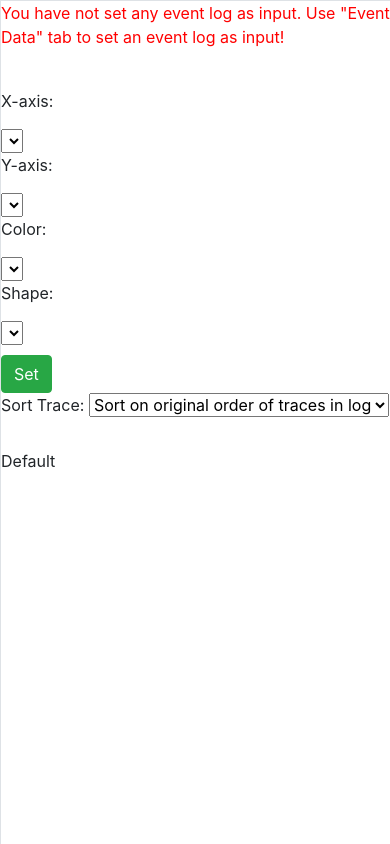
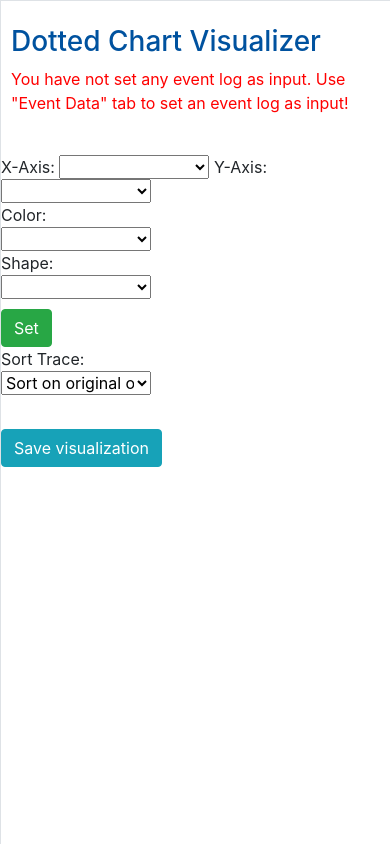
Before and after one commit to ari-zhu/dotted-chart-visualizer, a Django app: page /dotted_chart_visualizer/ in a window 390 px wide. Run offline with Django 3.2, Linux system fonts and the light colour scheme; lists and menus that the app fills with data are empty; some libraries are stand-ins or nearby versions.

Commit message:
CSS applied

```diff
--- a/UIFramework_pm4py-master/templates/dcv.html
+++ b/UIFramework_pm4py-master/templates/dcv.html
@@ -10,11 +10,12 @@
 </head>
 
 <body>
+<h3 class="mt-4" style="color:#00529F;padding-left: 10px;">Dotted Chart Visualizer</h3>
 <!-- Shows name of file currently in use at top of page-->
 {% if fatal_error_message %}
-    <p style="color:red;"> {{ fatal_error_message }} </p>
+    <p style="color:red;padding-left: 10px;"> {{ fatal_error_message }} </p>
 {% else %}
-    <p style="color:green;"> {{log_name}} is used as input.</p>
+    <p style="color:green;padding-left: 10px;"> {{log_name}} is used as input.</p>
 {% endif %}
 
 {% if error_message %}
@@ -24,12 +25,13 @@
 
 <!-- Dropdown menu selections -->
 <br>
-<div class="row">
-  <div class=" col-sm-6 col-md-7 col-lg-8">
+<div id = "boxes">
+  <div id = "leftbox"></div>
+  <div id = "middlebox">
     <form  name="choice" action="" method = "POST">
       {% csrf_token %}
-        <p>X-axis:</p>
-        <select name="xaxis_choice">
+        <label2 for="xaxis_choice">X-Axis:</label2>
+        <select name="xaxis_choice" style="width:150px; max-width: 100%;">
 
           {% if default_label_list %}
             {% for attr in attribute_list %}
@@ -52,9 +54,9 @@
           {% endif %}
 
         </select>
-
-        <p>Y-axis:</p>
-        <select name="yaxis_choice">
+        <label2 for="yaxis_choice">Y-Axis:</label2>
+        <br>
+        <select name="yaxis_choice" style="width:150px; max-width: 100%;">
           {% if default_label_list %}
             {% for attr in attribute_list %}
               {% if attr ==  default_label_list.1 %}
@@ -73,9 +75,10 @@
             {% endfor %}
           {% endif %}
         </select>
-
-        <p>Color:</p>
-        <select name="color_choice">
+        <br>
+        <label2 for="color_choice">Color:</label2>
+        <br>
+        <select name="color_choice" style="width:150px; max-width: 100%;">
           {% if default_label_list %}
             <option selected hidden>Choose here</option>
             {% for attr in attribute_list %}
@@ -95,9 +98,10 @@
           {% endif %}
 
         </select>
-
-        <p>Shape:</p>
-        <select name="shape_choice">
+        <br>
+        <label2 for="shape_choice">Shape:</label2>
+        <br>
+        <select name="shape_choice" style="width:150px; max-width: 100%;">
           {% if default_label_list %}
             <option selected hidden>Choose here</option>
             {% for attr in attribute_list %}
@@ -122,8 +126,9 @@
         <input style="margin-top: 10px;" data-toggle="tooltip" data-placement="top" title="Set as the input" type = "submit" class="btn btn-success" value = "Set" name= "setButton" id ='setButton' />
       <br>
 
-        <label for="trace_sort">Sort Trace:</label>
-        <select onchange="this.form.submit()" id="trace_sort" name="trace_sort">
+        <label2 for="trace_sort">Sort Trace:</label2>
+        <br>
+        <select onchange="this.form.submit()" id="trace_sort" name="trace_sort" style="width:150px; max-width: 100%;">
           {% if default_label_list %}
             <option value = "default;log" selected hidden>Sort on original order of traces in log</option>
               <option value ="duration;log">Sort on duration of traces</option>
@@ -143,7 +148,7 @@
                 <option value ="default;log">Sort on original order of traces in log</option>
             {% else %}
                 <option value ="default;log" >Sort on original order of traces in log</option>
-                <option value = duration;log">Sort on duration of trace</option>
+                <option value = "duration;log">Sort on duration of trace</option>
             {% endif %}
 
             {% for attr in case_level_attributes %}
@@ -169,13 +174,20 @@
               {% endfor %}
             {% endif %}
         </select>
+        <br>
+        <br>
+        <input style="margin-top: 10px;" title="Save visualization" type = "submit" class="btn btn-info" value = "Save visualization" name= "saveButton" id ='saveButton' />
+        <br>
+    </form>
 
+  </div>
+  <div id = "rightbox">
+    <div id="tester"></div>
+  </div>
+</div>
 
-    </form>
-      </div>
-</div>
 <br>
-<div id="tester"></div>
+
 <script>
 
 function drawDefault()
@@ -194,18 +206,18 @@
 
   var data = [ trace1 ];
 
-  /*var layout = {
-      showlegend: false,
-      xaxis: { "categoryorder": "array",
-        "categoryarray":  [3,5,4,6,1,2], title: default_label[0]},
-      yaxis: { type: 'category', title: default_label[1], automargin: true}};*/
+  var default_axes_order = {{ default_axis_order |safe }}
 
-    var default_axes_order = {{ default_axis_order |safe }}
-
-    var layout = {
+  var layout = {
     showlegend: false,
     xaxis: {'type': 'category', 'categoryorder': 'array', 'categoryarray': default_axes_order[0] ,title: default_label[0] },
-    yaxis: {'type': 'category','categoryorder': 'array', 'categoryarray': default_axes_order[1], title: default_label[1], automargin: true}
+    yaxis: {'type': 'category','categoryorder': 'array', 'categoryarray': default_axes_order[1], title: default_label[1], automargin: true},
+    margin: {
+        l: 50,
+        r: 50,
+        b: 50,
+        t: 10,
+      },
   };
 
   Plotly.react("tester", data, layout);
@@ -305,7 +317,40 @@
           color: possible_colors[Math.floor(i/(legend_list_shapes.length))],
           symbol: possible_shapes[i%(legend_list_shapes.length)],
           line: { color: 'rgb(255,255,255)', width: 1}
-        }
+        },
+        showlegend: false,
+      };
+      data.push(j);
+    }
+    for (var i = 0; i <= (legend_list_colors.length-1); ++i) {
+      var j = {
+        x: [null],//['a'],
+        y: [null],//['b'],
+        mode: 'markers',
+        type: 'scatter',
+        name: legend_list_colors[i],
+        marker: {
+          size: 12,
+          color: possible_colors[i],
+          symbol: possible_shapes[0]
+        },
+        showlegend: true,
+      };
+      data.push(j);
+    }
+    for (var i = 0; i <= (legend_list_shapes.length-1); ++i) {
+      var j = {
+        x: [null],//['a'],
+        y: [null],//['b'],
+        mode: 'markers',
+        type: 'scatter',
+        name: legend_list_shapes[i],
+        marker: {
+          size: 12,
+          color: 'rgb(0,0,0)',
+          symbol: possible_shapes[i]
+        },
+        showlegend: true,
       };
       data.push(j);
     }
@@ -351,9 +396,15 @@
         },
         {step: 'all'}
         ]
-	},
+	    },
     },
-    yaxis: { 'type': 'category','categoryorder': 'array', 'categoryarray': axes_order[1], title: chosen[1], automargin: true}
+    yaxis: { 'type': 'category','categoryorder': 'array', 'categoryarray': axes_order[1], title: chosen[1], automargin: true},
+    margin: {
+        l: 50,
+        r: 50,
+        b: 50,
+        t: 10,
+      },
     };
     }
     else
@@ -361,7 +412,13 @@
       var layout = {
       showlegend: true,
       xaxis: {'type': 'category', 'categoryorder': 'array', 'categoryarray': axes_order[0], title: chosen[0] },
-      yaxis: { 'type': 'category','categoryorder': 'array', 'categoryarray': axes_order[1],title: chosen[1], automargin: true}
+      yaxis: { 'type': 'category','categoryorder': 'array', 'categoryarray': axes_order[1],title: chosen[1], automargin: true},
+      margin: {
+        l: 50,
+        r: 50,
+        b: 50,
+        t: 10,
+      },
       };
     }
 
@@ -371,10 +428,8 @@
 
 
 {% if default_try == False %}
-
   <script>drawSomething();</script>
 {% else %}
-  <p>Default </p>
   <script>drawDefault();</script>
 {% endif %}
 
```
